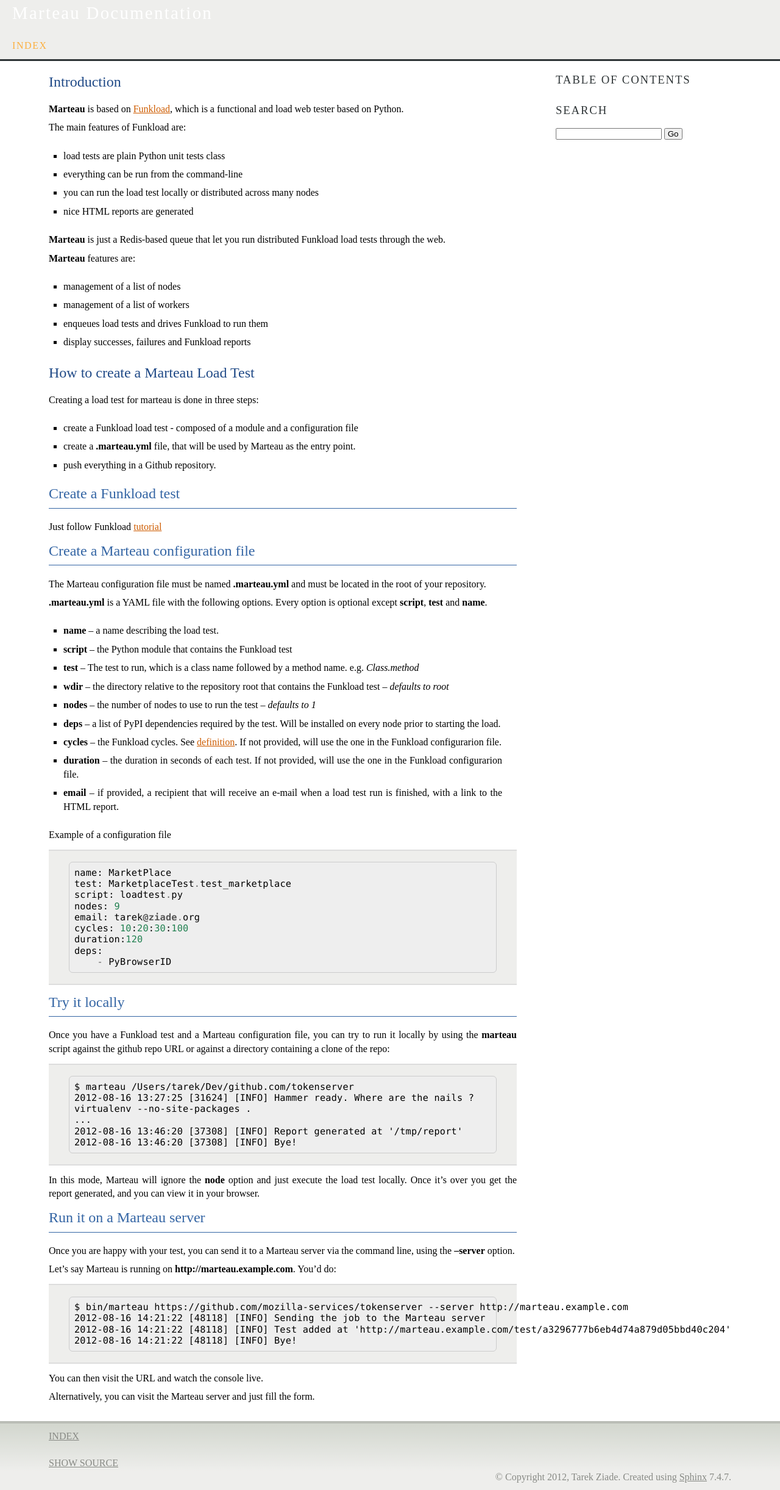
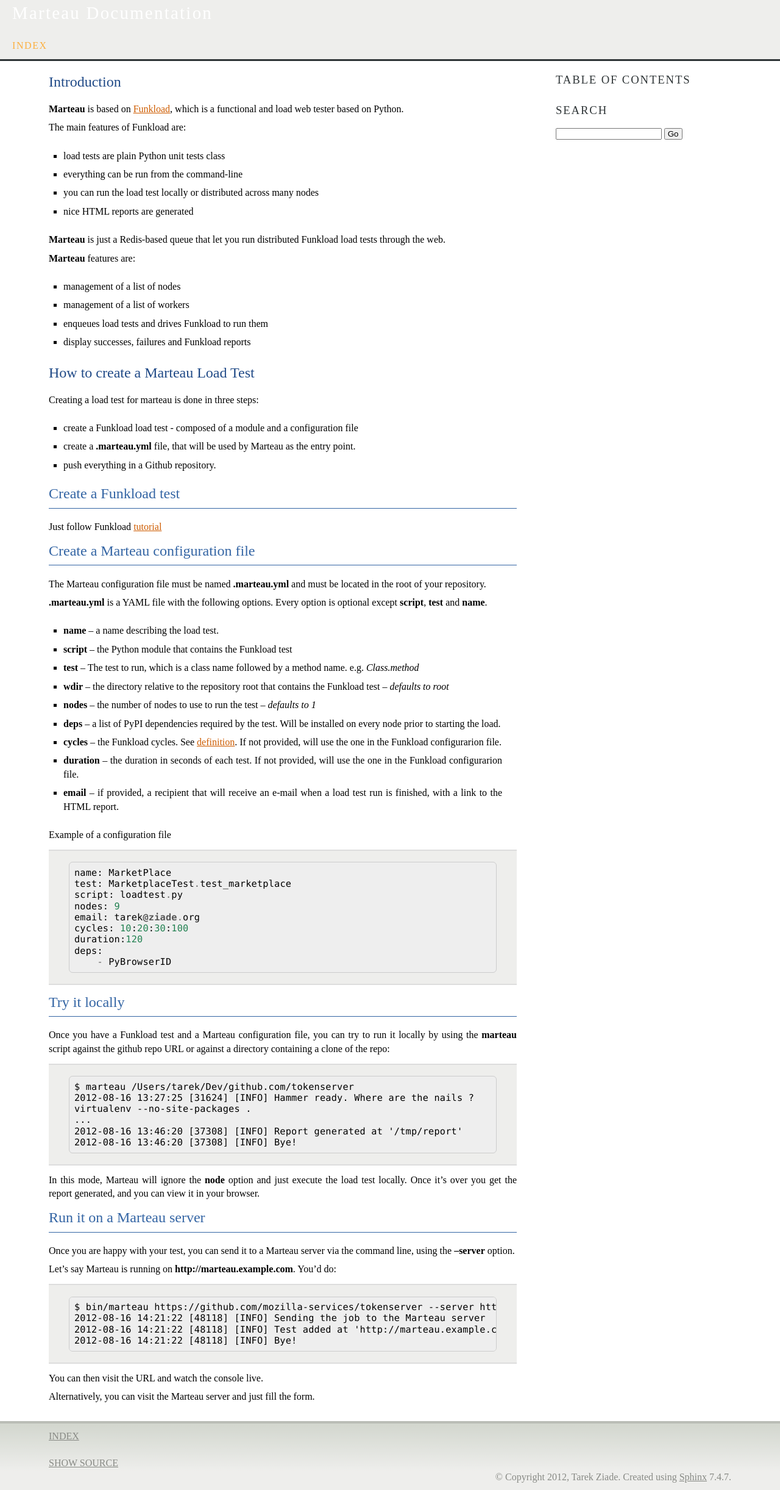
Before and after one commit to mozilla-services/marteau, a Sphinx documentation site: the page built from marteau/docs/source/index.rst, in a window 1280 px wide. Shown: the whole page at 61% size. Built offline with Sphinx 7.4.7, drawn with Linux system fonts in a browser that asks for light colours; some web fonts are replaced.

Commit message:
added horizontal scrollbars to pre-

```diff
--- a/marteau/docs/source/themes/marteau/static/marteau.css
+++ b/marteau/docs/source/themes/marteau/static/marteau.css
@@ -33,6 +33,7 @@
     border: 1px solid rgb(204, 204, 204);
     background-color: rgb(238, 238, 238);
     border-radius: 6px 6px 6px 6px;
+    overflow-x: auto;
 }
 
 
--- a/marteau/media/marteau.css
+++ b/marteau/media/marteau.css
@@ -52,6 +52,7 @@
     border: 1px solid rgb(204, 204, 204);
     background-color: rgb(238, 238, 238);
     border-radius: 6px 6px 6px 6px;
+    overflow-x: auto;
 }
 
 #header {
```
